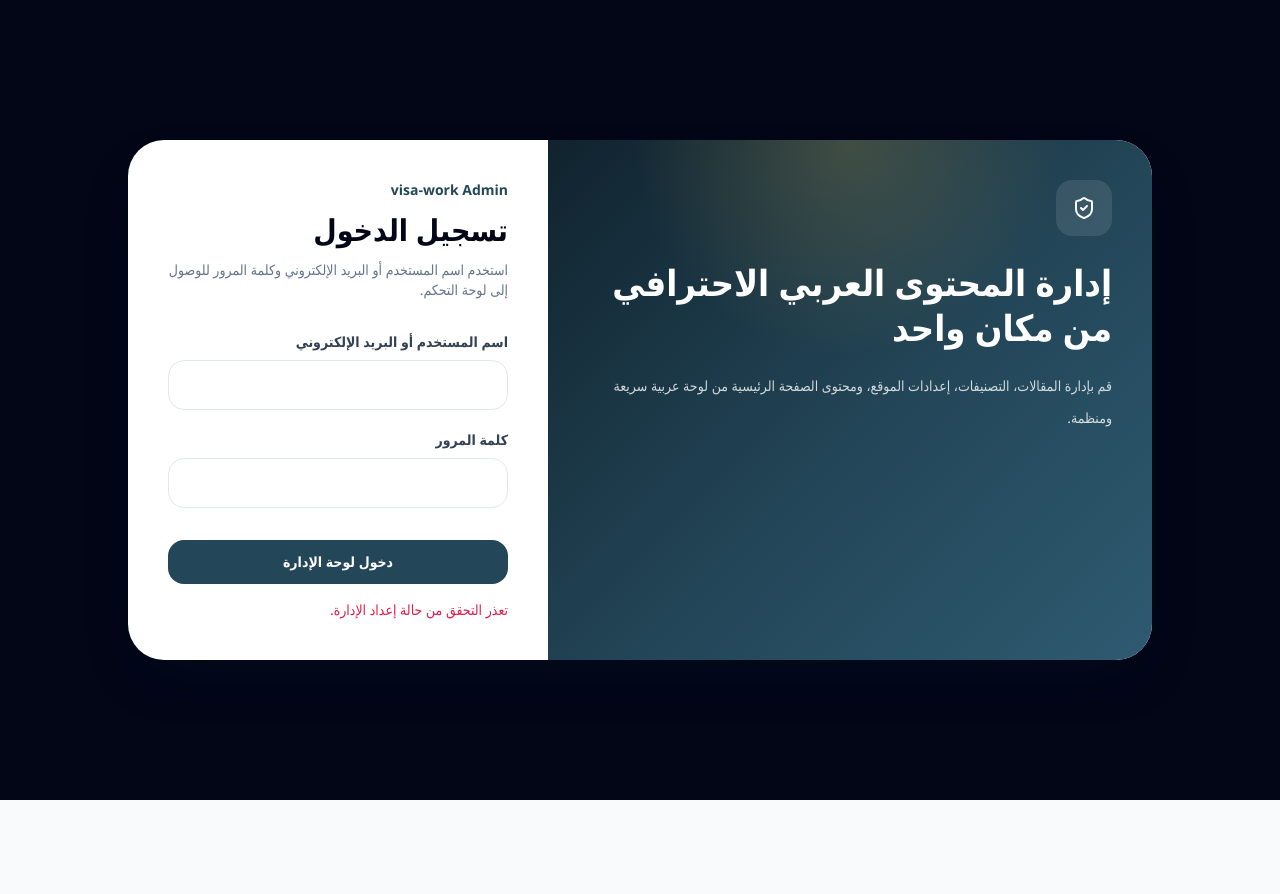
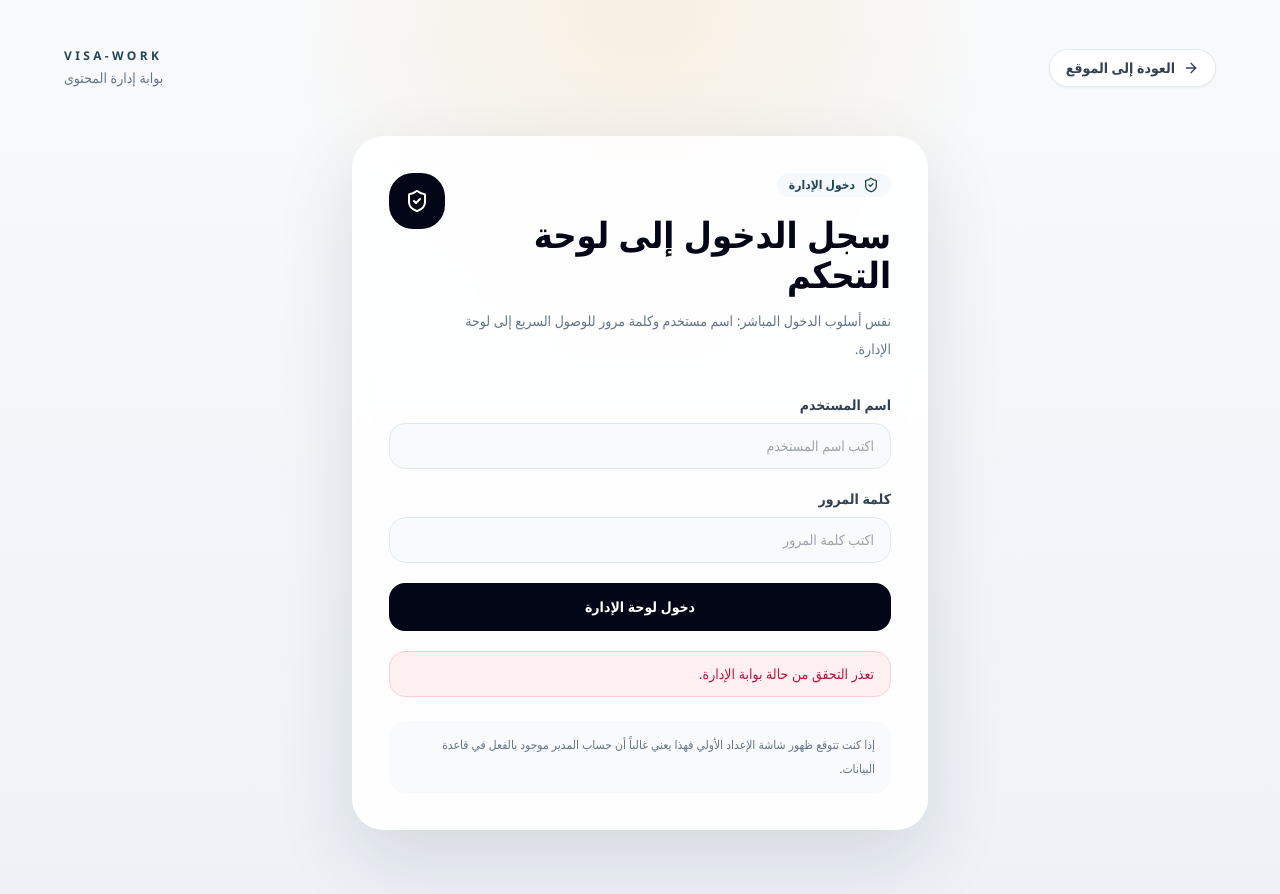
Before and after one commit to AbdelhakBouzid/visa-work, a React (Vite) app in the folder frontend/: page /admin/login in a window 1280 px wide. Before the commit the page ends 800 px from the top, so only its background shows below. Built offline with nearby package versions, Linux system fonts and the light colour scheme; no server answers.

Commit message:
Match admin login style with other project

```diff
--- a/frontend/src/pages/admin/AdminLoginPage.jsx
+++ b/frontend/src/pages/admin/AdminLoginPage.jsx
@@ -1,6 +1,6 @@
-import { ShieldCheck } from 'lucide-react';
+import { ArrowRight, ShieldCheck } from 'lucide-react';
 import { useEffect, useState } from 'react';
-import { useLocation, useNavigate } from 'react-router-dom';
+import { Link, useLocation, useNavigate } from 'react-router-dom';
 import LoadingScreen from '../../components/common/LoadingScreen';
 import Seo from '../../components/common/Seo';
 import { useAuth } from '../../contexts/AuthContext';
@@ -14,7 +14,7 @@ function AdminLoginPage() {
   const [needsSetup, setNeedsSetup] = useState(false);
   const [error, setError] = useState('');
   const [submitting, setSubmitting] = useState(false);
-  const [loginForm, setLoginForm] = useState({ identifier: '', password: '' });
+  const [loginForm, setLoginForm] = useState({ username: '', password: '' });
   const [setupForm, setSetupForm] = useState({
     name: '',
     username: '',
@@ -39,7 +39,7 @@ function AdminLoginPage() {
           return;
         }
 
-        setError(extractApiError(requestError, 'تعذر التحقق من حالة إعداد الإدارة.'));
+        setError(extractApiError(requestError, 'تعذر التحقق من حالة بوابة الإدارة.'));
       })
       .finally(() => {
         if (active) {
@@ -73,7 +73,10 @@ function AdminLoginPage() {
           password: setupForm.password
         });
       } else {
-        await login(loginForm);
+        await login({
+          identifier: loginForm.username,
+          password: loginForm.password
+        });
       }
 
       goToAdmin();
@@ -91,110 +94,130 @@ function AdminLoginPage() {
   return (
     <>
       <Seo
-        title={needsSetup ? 'إعداد المدير الأول' : 'دخول الإدارة'}
-        description="تسجيل الدخول إلى لوحة إدارة visa-work أو إنشاء حساب المدير الأول."
+        title={needsSetup ? 'إعداد المدير الأول' : 'تسجيل دخول الإدارة'}
+        description="بوابة إدارة visa-work لتسجيل الدخول أو إعداد حساب المدير الأول."
       />
-      <section className="flex min-h-screen items-center justify-center bg-slate-950 px-4 py-10">
-        <div className="grid w-full max-w-5xl overflow-hidden rounded-[36px] bg-white shadow-soft lg:grid-cols-[1fr_420px]">
-          <div className="hidden bg-hero p-10 text-white lg:block">
-            <div className="inline-flex rounded-2xl bg-white/10 p-4">
-              <ShieldCheck className="h-6 w-6" />
+
+      <section className="min-h-screen bg-[radial-gradient(circle_at_top,#f7efe1,transparent_34%),linear-gradient(180deg,#f8fafc_0%,#eef2f7_100%)] px-4 py-8 sm:px-6">
+        <div className="mx-auto flex min-h-[calc(100vh-4rem)] max-w-6xl flex-col">
+          <div className="flex items-center justify-between py-4 text-slate-700">
+            <Link
+              to="/"
+              className="inline-flex items-center gap-2 rounded-full border border-slate-200 bg-white px-4 py-2 text-sm font-semibold shadow-sm transition hover:border-brand-300 hover:text-brand-700"
+            >
+              <ArrowRight className="h-4 w-4" />
+              <span>العودة إلى الموقع</span>
+            </Link>
+            <div className="text-left">
+              <p className="text-xs font-semibold uppercase tracking-[0.28em] text-brand-700">visa-work</p>
+              <p className="mt-1 text-sm text-slate-500">بوابة إدارة المحتوى</p>
             </div>
-            <h1 className="mt-6 text-4xl font-black leading-tight">
-              {needsSetup ? 'أنشئ حساب المدير الأول وابدأ إدارة المنصة' : 'إدارة المحتوى العربي الاحترافي من مكان واحد'}
+          </div>
+
+          <div className="flex flex-1 items-center justify-center py-8">
+            <div className="w-full max-w-xl rounded-[32px] border border-white/60 bg-white/90 p-6 shadow-[0_30px_80px_rgba(15,23,42,0.12)] backdrop-blur sm:p-9">
+              <div className="flex items-start justify-between gap-4">
+                <div>
+                  <span className="inline-flex items-center gap-2 rounded-full bg-brand-50 px-3 py-1 text-xs font-bold text-brand-700">
+                    <ShieldCheck className="h-4 w-4" />
+                    <span>{needsSetup ? 'الإعداد الأولي' : 'دخول الإدارة'}</span>
+                  </span>
+                  <h1 className="mt-4 text-3xl font-black text-slate-950 sm:text-4xl">
+                    {needsSetup ? 'أنشئ حساب المدير الأول' : 'سجل الدخول إلى لوحة التحكم'}
                   </h1>
-            <p className="mt-5 text-sm leading-8 text-white/80">
+                  <p className="mt-3 max-w-lg text-sm leading-7 text-slate-500">
                     {needsSetup
-                ? 'هذه الخطوة تظهر مرة واحدة فقط. اختر اسم المستخدم وكلمة المرور اللذين تريد الاعتماد عليهما لاحقاً، وسيتم حفظهما في قاعدة البيانات.'
-                : 'قم بإدارة المقالات، التصنيفات، إعدادات الموقع، ومحتوى الصفحة الرئيسية من لوحة عربية سريعة ومنظمة.'}
+                      ? 'اختر اسم المستخدم وكلمة المرور التي تريد الاعتماد عليهما لاحقاً. هذه الخطوة تظهر مرة واحدة فقط.'
+                      : 'نفس أسلوب الدخول المباشر: اسم مستخدم وكلمة مرور للوصول السريع إلى لوحة الإدارة.'}
                   </p>
                 </div>
 
-          <form onSubmit={handleSubmit} className="p-8 sm:p-10">
-            <p className="text-sm font-semibold text-brand-700">visa-work Admin</p>
-            <h2 className="mt-3 text-3xl font-black text-slate-950">
-              {needsSetup ? 'إعداد المدير الأول' : 'تسجيل الدخول'}
-            </h2>
-            <p className="mt-3 text-sm text-slate-500">
-              {needsSetup
-                ? 'اختر بيانات الدخول التي تريد استخدامها للإدارة. بعد الحفظ لن يظهر هذا النموذج مرة أخرى.'
-                : 'استخدم اسم المستخدم أو البريد الإلكتروني وكلمة المرور للوصول إلى لوحة التحكم.'}
-            </p>
+                <div className="hidden rounded-3xl bg-slate-950 p-4 text-white sm:block">
+                  <ShieldCheck className="h-6 w-6" />
+                </div>
+              </div>
 
-            <div className="mt-8 space-y-5">
+              <form onSubmit={handleSubmit} className="mt-8 space-y-5">
                 {needsSetup ? (
                   <>
-                  <div>
-                    <label className="mb-2 block text-sm font-semibold text-slate-700">اسم العرض</label>
+                    <label className="block">
+                      <span className="mb-2 block text-sm font-semibold text-slate-700">اسم العرض</span>
                       <input
                         type="text"
                         value={setupForm.name}
                         onChange={(event) => setSetupForm((current) => ({ ...current, name: event.target.value }))}
-                      className="w-full rounded-2xl border border-slate-200 px-4 py-3 outline-none transition focus:border-brand-500"
+                        className="w-full rounded-2xl border border-slate-200 bg-slate-50 px-4 py-3 text-sm outline-none transition focus:border-brand-500 focus:bg-white"
                         placeholder="مثال: Abdelhak"
                       />
-                  </div>
-                  <div>
-                    <label className="mb-2 block text-sm font-semibold text-slate-700">اسم المستخدم</label>
+                    </label>
+
+                    <label className="block">
+                      <span className="mb-2 block text-sm font-semibold text-slate-700">اسم المستخدم</span>
                       <input
                         type="text"
                         value={setupForm.username}
                         onChange={(event) => setSetupForm((current) => ({ ...current, username: event.target.value }))}
-                      className="w-full rounded-2xl border border-slate-200 px-4 py-3 outline-none transition focus:border-brand-500"
+                        className="w-full rounded-2xl border border-slate-200 bg-slate-50 px-4 py-3 text-sm outline-none transition focus:border-brand-500 focus:bg-white"
                         placeholder="مثال: abdelhak_admin"
                       />
-                  </div>
-                  <div>
-                    <label className="mb-2 block text-sm font-semibold text-slate-700">كلمة المرور</label>
+                    </label>
+
+                    <div className="grid gap-5 sm:grid-cols-2">
+                      <label className="block">
+                        <span className="mb-2 block text-sm font-semibold text-slate-700">كلمة المرور</span>
                         <input
                           type="password"
                           value={setupForm.password}
-                      onChange={(event) => setSetupForm((current) => ({ ...current, password: event.target.value }))}
-                      className="w-full rounded-2xl border border-slate-200 px-4 py-3 outline-none transition focus:border-brand-500"
+                          onChange={(event) =>
+                            setSetupForm((current) => ({ ...current, password: event.target.value }))
+                          }
+                          className="w-full rounded-2xl border border-slate-200 bg-slate-50 px-4 py-3 text-sm outline-none transition focus:border-brand-500 focus:bg-white"
                         />
-                  </div>
-                  <div>
-                    <label className="mb-2 block text-sm font-semibold text-slate-700">تأكيد كلمة المرور</label>
+                      </label>
+
+                      <label className="block">
+                        <span className="mb-2 block text-sm font-semibold text-slate-700">تأكيد كلمة المرور</span>
                         <input
                           type="password"
                           value={setupForm.confirmPassword}
                           onChange={(event) =>
                             setSetupForm((current) => ({ ...current, confirmPassword: event.target.value }))
                           }
-                      className="w-full rounded-2xl border border-slate-200 px-4 py-3 outline-none transition focus:border-brand-500"
+                          className="w-full rounded-2xl border border-slate-200 bg-slate-50 px-4 py-3 text-sm outline-none transition focus:border-brand-500 focus:bg-white"
                         />
+                      </label>
                     </div>
                   </>
                 ) : (
                   <>
-                  <div>
-                    <label className="mb-2 block text-sm font-semibold text-slate-700">
-                      اسم المستخدم أو البريد الإلكتروني
-                    </label>
+                    <label className="block">
+                      <span className="mb-2 block text-sm font-semibold text-slate-700">اسم المستخدم</span>
                       <input
                         type="text"
-                      value={loginForm.identifier}
-                      onChange={(event) => setLoginForm((current) => ({ ...current, identifier: event.target.value }))}
-                      className="w-full rounded-2xl border border-slate-200 px-4 py-3 outline-none transition focus:border-brand-500"
+                        value={loginForm.username}
+                        onChange={(event) => setLoginForm((current) => ({ ...current, username: event.target.value }))}
+                        className="w-full rounded-2xl border border-slate-200 bg-slate-50 px-4 py-3 text-sm outline-none transition focus:border-brand-500 focus:bg-white"
+                        placeholder="اكتب اسم المستخدم"
                       />
-                  </div>
-                  <div>
-                    <label className="mb-2 block text-sm font-semibold text-slate-700">كلمة المرور</label>
+                    </label>
+
+                    <label className="block">
+                      <span className="mb-2 block text-sm font-semibold text-slate-700">كلمة المرور</span>
                       <input
                         type="password"
                         value={loginForm.password}
                         onChange={(event) => setLoginForm((current) => ({ ...current, password: event.target.value }))}
-                      className="w-full rounded-2xl border border-slate-200 px-4 py-3 outline-none transition focus:border-brand-500"
+                        className="w-full rounded-2xl border border-slate-200 bg-slate-50 px-4 py-3 text-sm outline-none transition focus:border-brand-500 focus:bg-white"
+                        placeholder="اكتب كلمة المرور"
                       />
-                  </div>
+                    </label>
                   </>
                 )}
-            </div>
 
                 <button
                   type="submit"
                   disabled={submitting}
-              className="mt-8 w-full rounded-2xl bg-brand-700 px-5 py-3 text-sm font-bold text-white transition hover:bg-brand-800 disabled:opacity-60"
+                  className="w-full rounded-2xl bg-slate-950 px-5 py-3.5 text-sm font-bold text-white transition hover:bg-brand-700 disabled:cursor-not-allowed disabled:opacity-60"
                 >
                   {submitting
                     ? needsSetup
@@ -205,8 +228,20 @@ function AdminLoginPage() {
                       : 'دخول لوحة الإدارة'}
                 </button>
 
-            {error ? <p className="mt-4 text-sm text-rose-600">{error}</p> : null}
+                {error ? (
+                  <p className="rounded-2xl border border-rose-200 bg-rose-50 px-4 py-3 text-sm text-rose-700">
+                    {error}
+                  </p>
+                ) : null}
               </form>
+
+              <div className="mt-6 rounded-2xl bg-slate-50 px-4 py-3 text-xs leading-6 text-slate-500">
+                {needsSetup
+                  ? 'بعد الحفظ سيتم حفظ اسم المستخدم وكلمة المرور في قاعدة البيانات، وبعدها ستستخدمهما لكل دخول لاحق.'
+                  : 'إذا كنت تتوقع ظهور شاشة الإعداد الأولي فهذا يعني غالباً أن حساب المدير موجود بالفعل في قاعدة البيانات.'}
+              </div>
+            </div>
+          </div>
         </div>
       </section>
     </>
```
Lines whose indentation alone changed are shown as unchanged.
